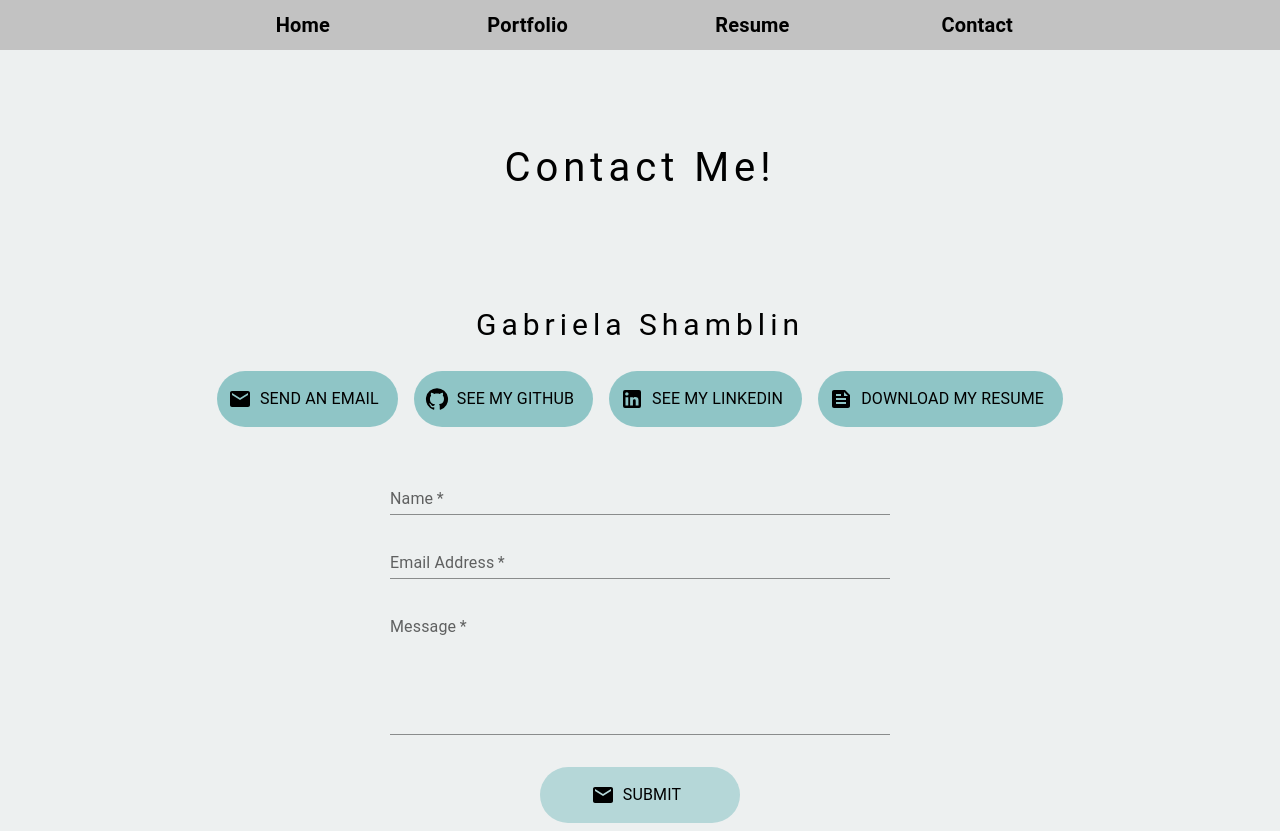
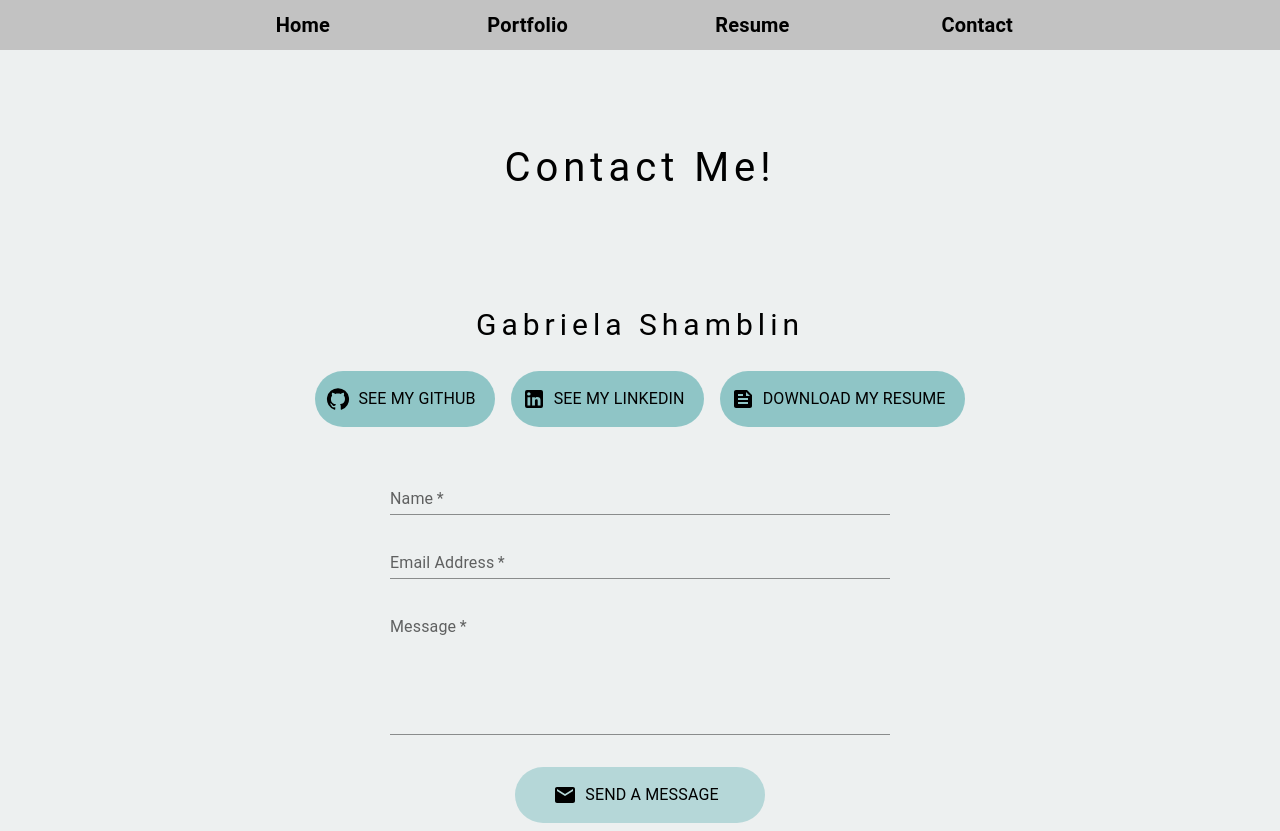
Before and after one commit to GabyShamblin/website, a React (Create React App) app: page /contact in a window 1280 px wide. Built offline with nearby package versions, Linux system fonts and the light colour scheme.

Commit message:
Added send email form

```diff
--- a/package.json
+++ b/package.json
@@ -4,6 +4,7 @@
   "private": false,
   "homepage": "https://gabyshamblin.github.io/",
   "dependencies": {
+    "@emailjs/browser": "^3.7.0",
     "@emotion/react": "^11.9.0",
     "@emotion/styled": "^11.8.1",
     "@mui/icons-material": "^5.6.2",
@@ -11,6 +12,7 @@
     "@testing-library/jest-dom": "^5.16.4",
     "@testing-library/react": "^13.2.0",
     "@testing-library/user-event": "^13.5.0",
+    "emailjs-com": "^3.2.0",
     "gh-pages": "^4.0.0",
     "react": "^18.1.0",
     "react-dom": "^18.1.0",
--- a/src/pages/Contact.js
+++ b/src/pages/Contact.js
@@ -10,7 +10,7 @@ import LinkedInIcon from '@mui/icons-material/LinkedIn';
 import FeedIcon from '@mui/icons-material/Feed';
 
 import Resume from './public/Gabriela Shamblin Resume.pdf';
-// import emailjs from '@emailjs/browser';
+import emailjs from '@emailjs/browser';
 
 function Contact() {
 	useEffect(() => {
@@ -25,12 +25,16 @@ function Contact() {
 
 	const onSubmit = (e) => {
 		e.preventDefault();
-		// emailjs.sendForm('service_gu427bp', 'template_jqizbmj', toSend, '_wu6HQWfsViVJ8OBD')
-    //   .then((result) => {
-    //       console.log(result.text);
-    //   }, (error) => {
-    //       console.log(error.text);
-    //   });
+		console.log(toSend);
+
+		emailjs.send('service_gu427bp', 'template_jqizbmj', toSend, '_wu6HQWfsViVJ8OBD')
+      .then((result) => {
+				console.log("Email result: " + result.text);
+				alert("Message sent");
+      }, (error) => {
+				console.log("EMAIL SEND ERROR");
+				console.log(error.text);
+      });
 	};
 	const handleChange = (e) => {
 		setToSend({ ...toSend, [e.target.name]: e.target.value });
@@ -55,7 +59,7 @@ function Contact() {
 					</Typography>
 
 					<Grid container spacing={2} direction="row" justifyContent="center" sx={{pb: 5}}>
-						<Grid item>
+						{/* <Grid item>
 							<Link href="mailto:gabyshamblin@gmail.com"
 							target="_blank" rel="noopener">
 								<Button style={{backgroundColor: "rgba(51, 155, 158, 0.5)", color: "#000000", borderRadius: 50}}
@@ -66,7 +70,7 @@ function Contact() {
 									</Typography>
 								</Button>
 							</Link>
-						</Grid>
+						</Grid> */}
 
 						<Grid item>
 							<Link href="https://github.com/GabyShamblin"
@@ -107,7 +111,7 @@ function Contact() {
 						</Grid>
 					</Grid>
 
-					<Box component="form" sx={{display: flexbox, justifyContent: 'center'}}>
+					<Box component='form' sx={{display: flexbox, justifyContent: 'center'}}>
 						<Stack spacing={2} sx={{pb: 2, maxWidth: '500px', m: 'auto'}}>
 							<TextField
 								required
@@ -141,13 +145,15 @@ function Contact() {
 						<Button style={{backgroundColor: "rgba(51, 155, 158, 0.3)",
 							color: "#000000",
 							borderRadius: 50,
-							width: 200}}
+							width: 250}}
 							aria-label='github'
 							size='large'
+							type='submit'
+							onClick={onSubmit}
 						>
 							<EmailIcon/>
 							<Typography sx={{fontSize: 16, p: 1}}>
-								Submit
+								Send a message
 							</Typography>
 						</Button>
 					</Box>
```
Also changed, not shown: 1 other file (tests, documents, lock files or other folders).
